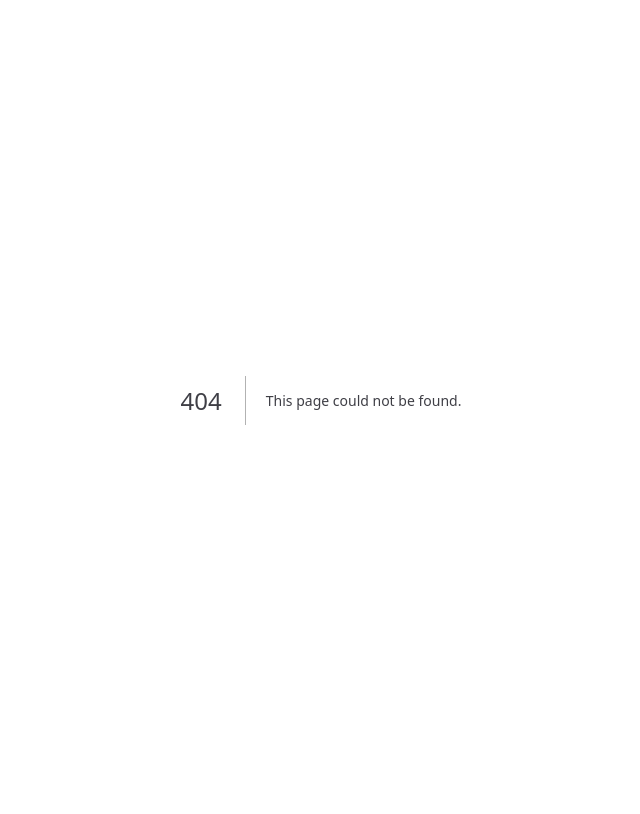
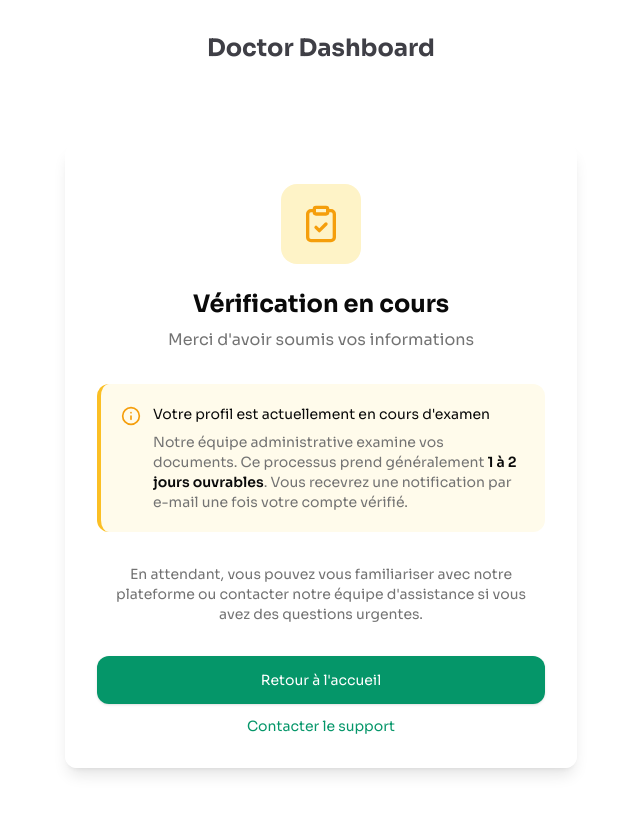
Before and after one commit to aziziabdallahesmail-ensia/software_project, a Next.js app: page /doctor/still-in-verification in a window 1280 px wide. Before the commit this address had no page. Shown: the top 814 px of the page, without its empty margins (319-959 px from the left). Built offline with nearby package versions, Linux system fonts and the light colour scheme; no server answers.

Commit message:
doctor route defined and implemented

```diff
--- /dev/null
+++ b/app/(index)/doctor/layout.tsx
@@ -0,0 +1,16 @@
+import { PageTitle } from "@/components/page-title";
+
+export const metadata = {
+  title: "Doctor Dashboard - MediMeet",
+  description: "Manage your appointments and availability",
+};
+
+export default async function DoctorDashboardLayout({ children }: { children: React.ReactNode }) {
+  return (
+    <div className="container mx-auto px-4 py-8">
+      <PageTitle title="Doctor Dashboard" />
+
+      {children}
+    </div>
+  );
+}
--- /dev/null
+++ b/app/(index)/doctor/page.tsx
@@ -0,0 +1,29 @@
+import { getDoctorAppointments, getDoctorAvailability } from "@/actions/doctor";
+import { getCurrentUser } from "@/actions/set_user_role";
+import { redirect } from "next/navigation";
+
+
+export default async function DoctorDashboardPage() {
+  const user = await getCurrentUser();
+
+  const [appointments, availability] =
+  await Promise.all([
+      getDoctorAppointments(),
+      getDoctorAvailability(),
+    ]);
+
+  //  Redirect if not a doctor
+  if (user?.role !== "doctor") {
+    redirect("/role-selection");
+  }
+
+  // If already verified, redirect to dashboard
+  if (user?.verificationStatus !== "verified") {
+    redirect("/doctor/still-in-verification");
+  }
+
+  return (
+
+
+  );
+}
--- /dev/null
+++ b/app/(index)/doctor/still-in-verification/page.tsx
@@ -0,0 +1,144 @@
+import { ClipboardCheck, Info, XCircle } from "lucide-react";
+import {
+  Card,
+  CardContent,
+} from "@/components/ui/card";
+import { Button } from "@/components/ui/button";
+import Link from "next/link";
+import { getCurrentUser } from "@/actions/set_user_role";
+import { redirect } from "next/navigation";
+
+export default async function VerificationPage() {
+  const user = await getCurrentUser();
+
+  // Redirect if already verified
+  if (user?.verificationStatus === "verified") {
+    redirect("/doctor");
+  }
+
+  const isRejected = user?.verificationStatus === "rejected";
+  return (
+    <div className="min-h-[80vh] flex items-center justify-center px-4 py-12">
+      <Card className="max-w-lg w-full shadow-lg border-0 bg-card/80 backdrop-blur-sm">
+        <CardContent className="pt-10 pb-8 px-8">
+          {/* Icon */}
+          <div className="flex justify-center mb-6">
+            <div
+              className={`p-5 rounded-2xl ${
+                isRejected
+                  ? "bg-red-100 dark:bg-red-900/30"
+                  : "bg-amber-100 dark:bg-amber-900/30"
+              }`}
+            >
+              {isRejected ? (
+                <XCircle className="h-10 w-10 text-red-500 dark:text-red-400" />
+              ) : (
+                <ClipboardCheck className="h-10 w-10 text-amber-500 dark:text-amber-400" />
+              )}
+            </div>
+          </div>
+
+          {/* Title */}
+          <h1 className="text-2xl font-bold text-center mb-2">
+            {isRejected ? "Vérification refusée" : "Vérification en cours"}
+          </h1>
+
+          {/* Subtitle */}
+          <p className="text-muted-foreground text-center mb-8">
+            {isRejected
+              ? "Malheureusement, votre candidature nécessite une révision"
+              : "Merci d'avoir soumis vos informations"}
+          </p>
+
+          {/* Info Box */}
+          {isRejected ? (
+            <div className="rounded-xl bg-red-50 dark:bg-red-900/10 border-l-4 border-red-400 p-5 mb-8">
+              <div className="flex gap-3">
+                <Info className="h-5 w-5 text-red-500 dark:text-red-400 flex-shrink-0 mt-0.5" />
+                <div className="text-sm text-muted-foreground space-y-3">
+                  <p className="font-medium text-foreground">
+                    Votre candidature n&apos;a pas été approuvée
+                  </p>
+                  <p>
+                    Notre équipe administrative a examiné votre candidature et
+                    a constaté qu&apos;elle ne répond pas à nos exigences actuelles.
+                    Les raisons courantes incluent :
+                  </p>
+                  <ul className="list-disc pl-4 space-y-1">
+                    <li>Documentation des diplômes insuffisante ou peu claire</li>
+                    <li>Exigences d&apos;expérience professionnelle non satisfaites</li>
+                    <li>Description des services incomplète ou vague</li>
+                  </ul>
+                </div>
+              </div>
+            </div>
+          ) : (
+            <div className="rounded-xl bg-amber-50 dark:bg-amber-900/10 border-l-4 border-amber-400 p-5 mb-8">
+              <div className="flex gap-3">
+                <Info className="h-5 w-5 text-amber-500 dark:text-amber-400 flex-shrink-0 mt-0.5" />
+                <div className="text-sm text-muted-foreground space-y-2">
+                  <p className="font-medium text-foreground">
+                    Votre profil est actuellement en cours d&apos;examen
+                  </p>
+                  <p>
+                    Notre équipe administrative examine vos documents. Ce
+                    processus prend généralement{" "}
+                    <span className="font-semibold text-foreground">
+                      1 à 2 jours ouvrables
+                    </span>
+                    . Vous recevrez une notification par e-mail une fois votre
+                    compte vérifié.
+                  </p>
+                </div>
+              </div>
+            </div>
+          )}
+
+          {/* Additional Text */}
+          <p className="text-sm text-muted-foreground text-center mb-8 px-4">
+            {isRejected
+              ? "Vous pouvez mettre à jour votre profil médecin et soumettre à nouveau pour vérification."
+              : "En attendant, vous pouvez vous familiariser avec notre plateforme ou contacter notre équipe d'assistance si vous avez des questions urgentes."}
+          </p>
+
+          {/* Actions */}
+          <div className="flex flex-col items-center gap-3">
+            {isRejected ? (
+              <>
+                <Button
+                  asChild
+                  size="lg"
+                  className="w-full bg-emerald-600 hover:bg-emerald-700 text-white font-medium rounded-xl h-12"
+                >
+                  <Link href="/doctor/update-profile">Mettre à jour le profil</Link>
+                </Button>
+                <Link
+                  href="/"
+                  className="text-sm text-emerald-600 hover:text-emerald-700 dark:text-emerald-400 dark:hover:text-emerald-300 font-medium transition-colors"
+                >
+                  Retour à l&apos;accueil
+                </Link>
+              </>
+            ) : (
+              <>
+                <Button
+                  asChild
+                  size="lg"
+                  className="w-full bg-emerald-600 hover:bg-emerald-700 text-white font-medium rounded-xl h-12"
+                >
+                  <Link href="/">Retour à l&apos;accueil</Link>
+                </Button>
+                <Link
+                  href="/contact-support"
+                  className="text-sm text-emerald-600 hover:text-emerald-700 dark:text-emerald-400 dark:hover:text-emerald-300 font-medium transition-colors"
+                >
+                  Contacter le support
+                </Link>
+              </>
+            )}
+          </div>
+        </CardContent>
+      </Card>
+    </div>
+  );
+}
```
